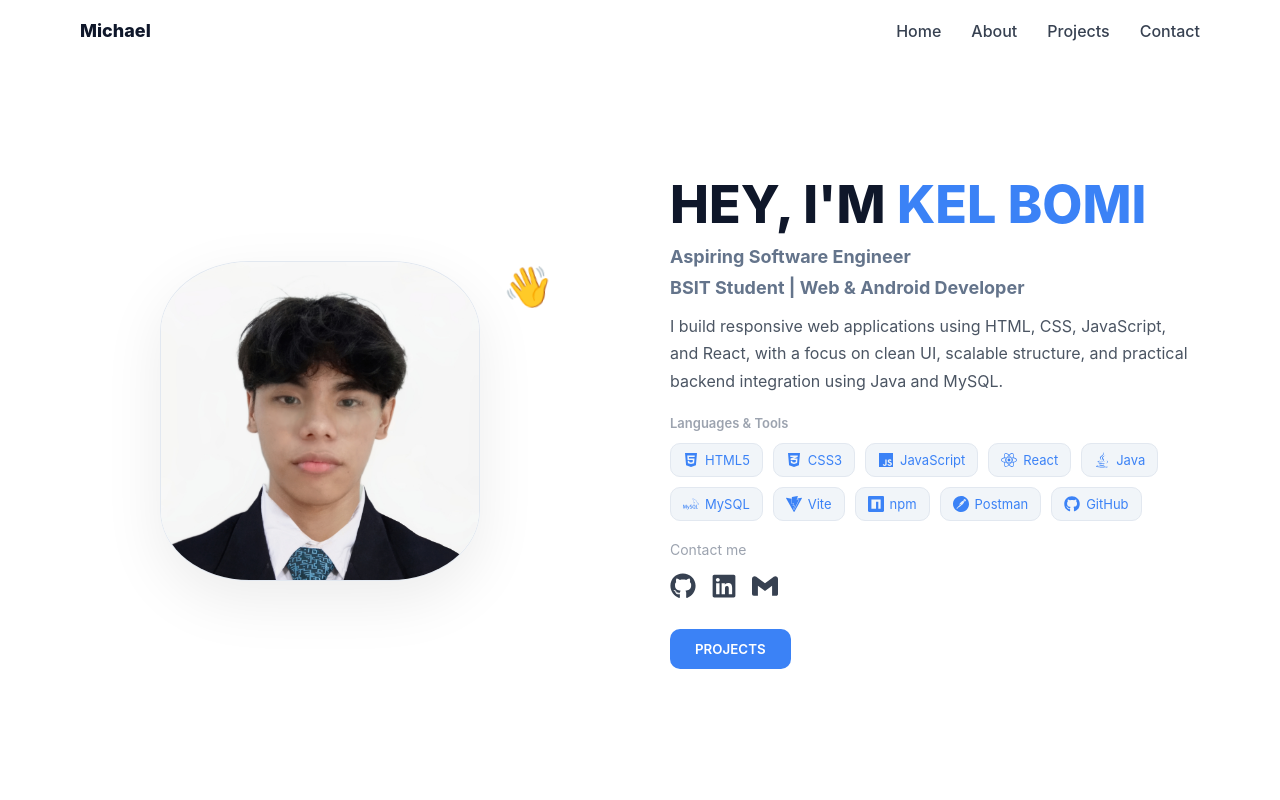
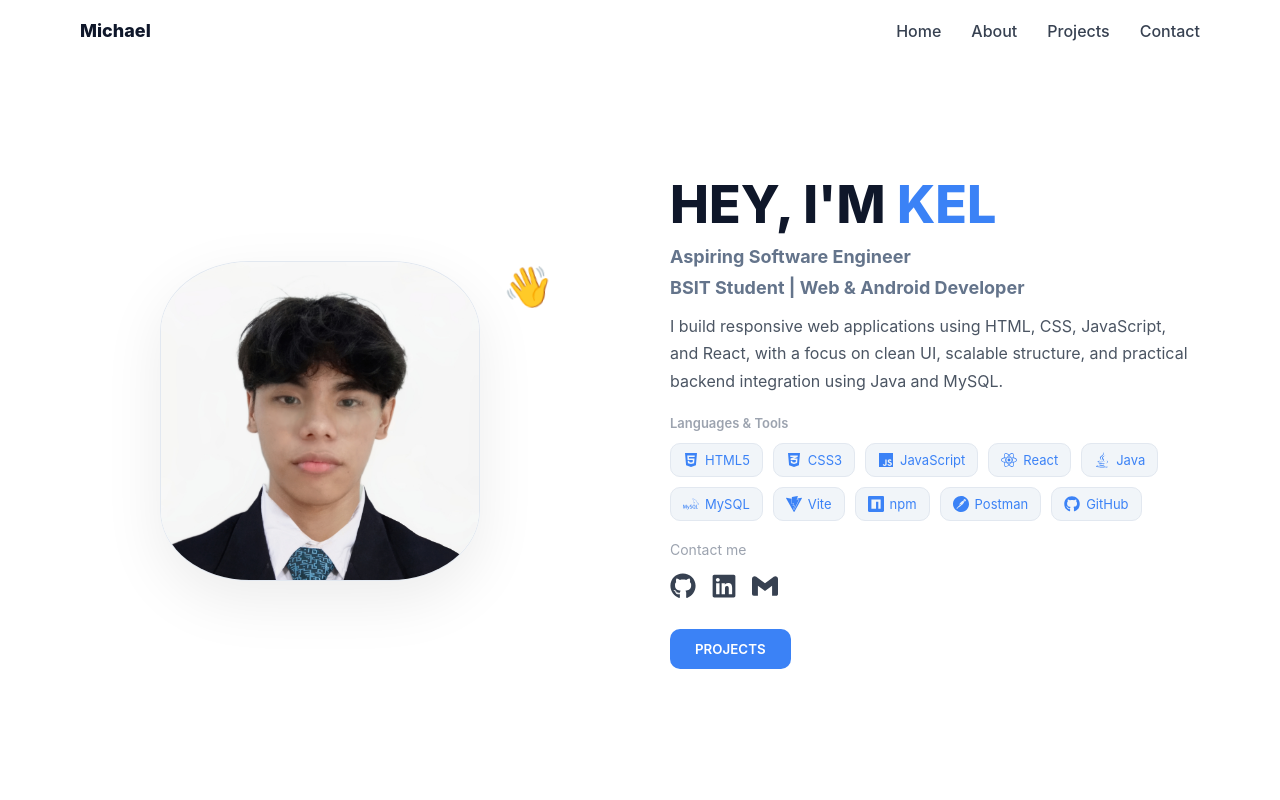
Before and after one commit to mctorre8720val-eng/michaelportfolio, a React (Vite) app: page / in a window 1280 px wide. Shown: the top 800 px of the page. Built offline with nearby package versions, Linux system fonts and the light colour scheme.

Commit message:
Update Hero.jsx

```diff
--- a/src/components/Hero.jsx
+++ b/src/components/Hero.jsx
@@ -29,7 +29,7 @@ export default function Hero() {
         <div className="hero-text">
 
           <h2>
-            HEY, I'M <span>KEL BOMI</span>
+            HEY, I'M <span>KEL</span>
           </h2>
 
           <h5 className="subtitle">Aspiring Software Engineer</h5>
```
